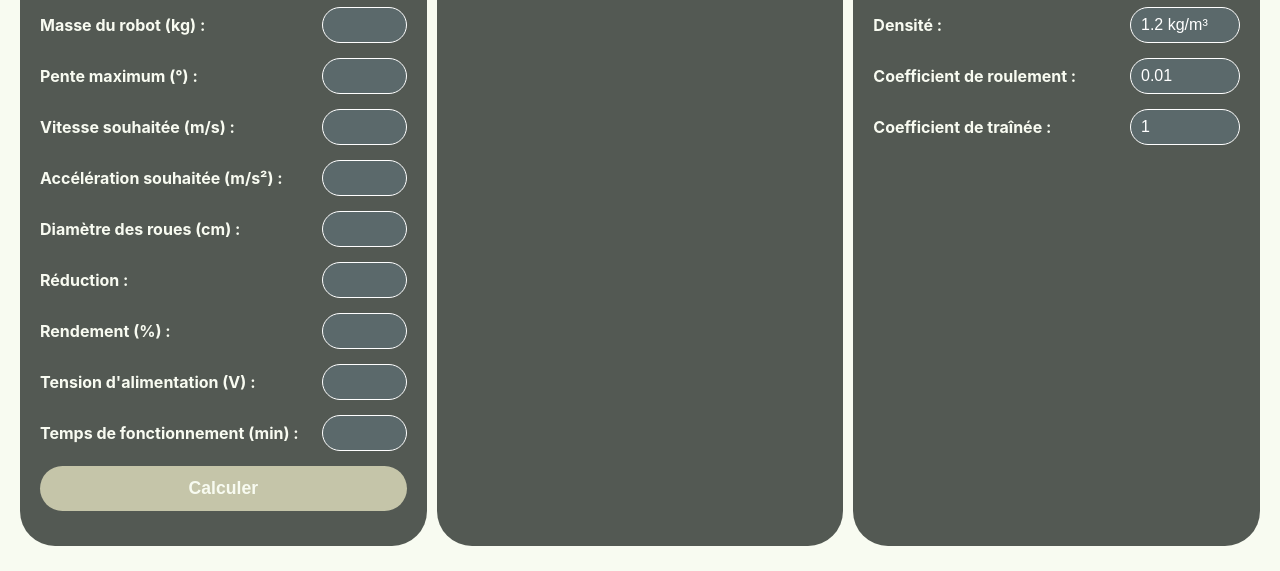
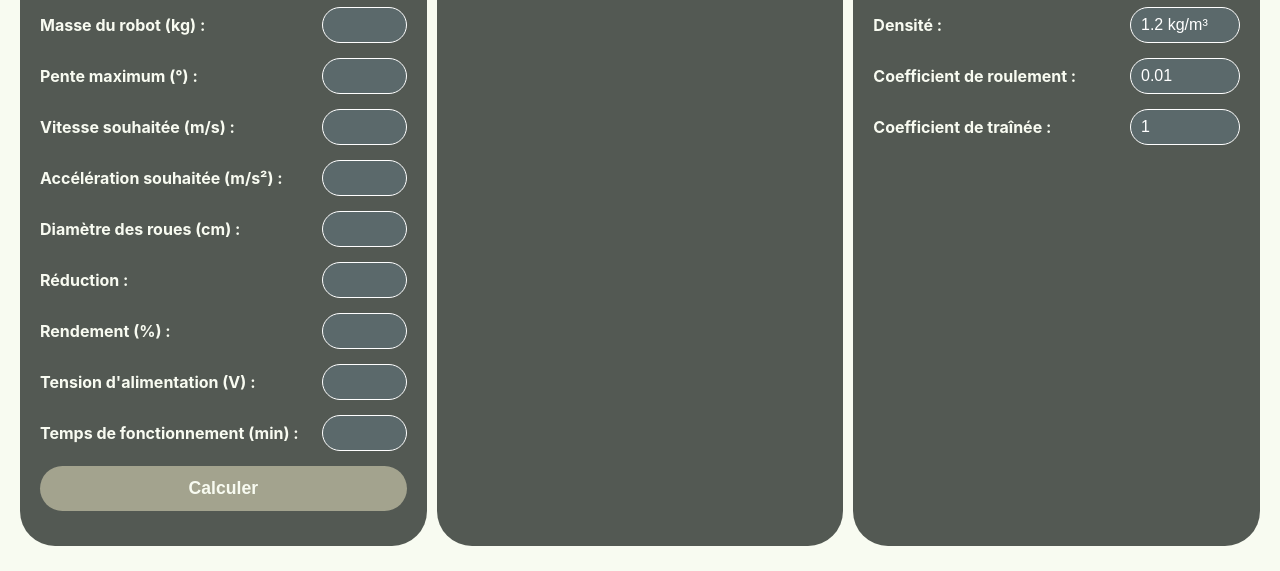
Before and after one commit to tibo1621/MECATOOLS, a plain HTML site: page calculateur_moteur.html in a window 1280 px wide. In both pictures the pointer is over the button "Calculer". Shown: the part 348-919 px from the top of the page. Drawn offline with nearby package versions, Linux system fonts and the light colour scheme.

Commit message:
Update style.css

```diff
--- a/static/style.css
+++ b/static/style.css
@@ -227,7 +227,7 @@ header {
   font-size: 1.1rem;
   font-weight: 700;
   color: #F8FBF1;
-  background-color: #C5C5A2;
+  background-color: #C5C5A9;
   border: none;
   border-radius: 35px;
   cursor: pointer;
@@ -235,7 +235,7 @@ header {
 }
 
 .ligne button:hover {
-  background-color: #C5C5A9;
+  background-color: #A3A38E;
 }
 
 /* Illustration */
```
